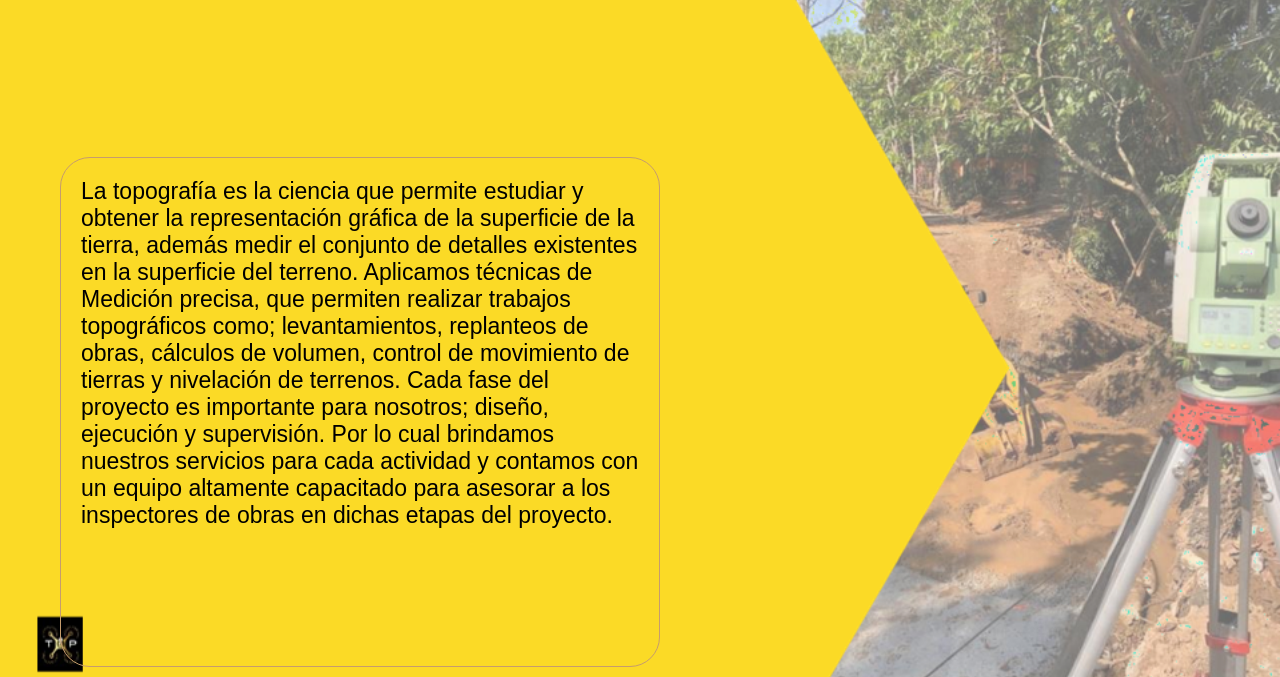
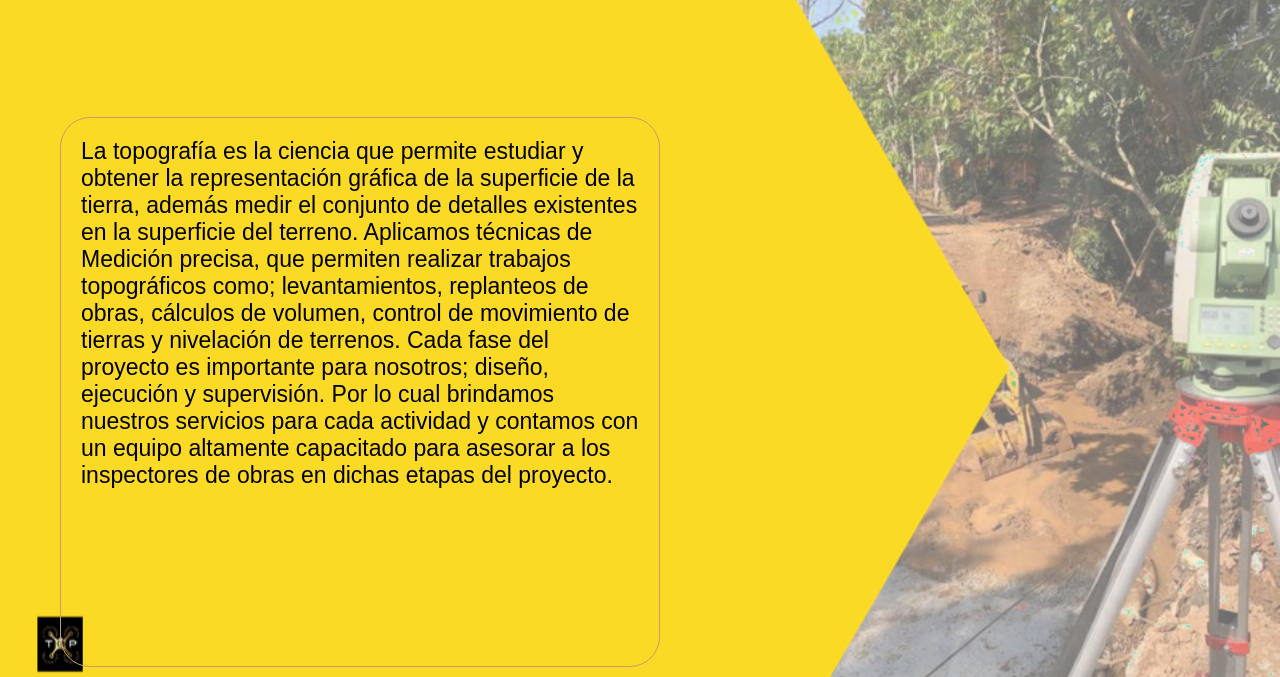
Before and after one commit to julio2275/TOP.oscar, a plain HTML site: page topografia.html in a window 1280 px wide. Shown: the part 123-800 px from the top of the page. Drawn offline with Linux system fonts and the light colour scheme.

Commit message:
Update topografia.css

```diff
--- a/topografia.css
+++ b/topografia.css
@@ -174,7 +174,7 @@ li a .active, li a:hover{
         text-align: left;
         font-size:23px;
         padding: 20px;
-        margin-top: 150PX;
+        margin-top: 110PX;
         margin-left: 50PX;
         border-radius: 30PX;
         color: black;
```
